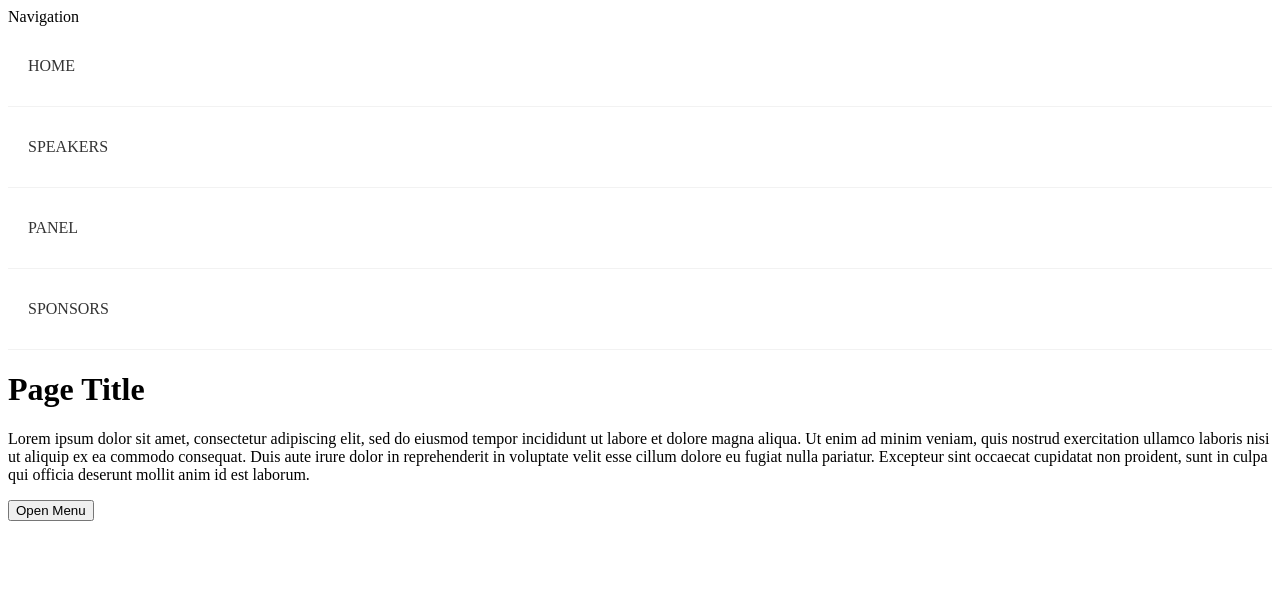
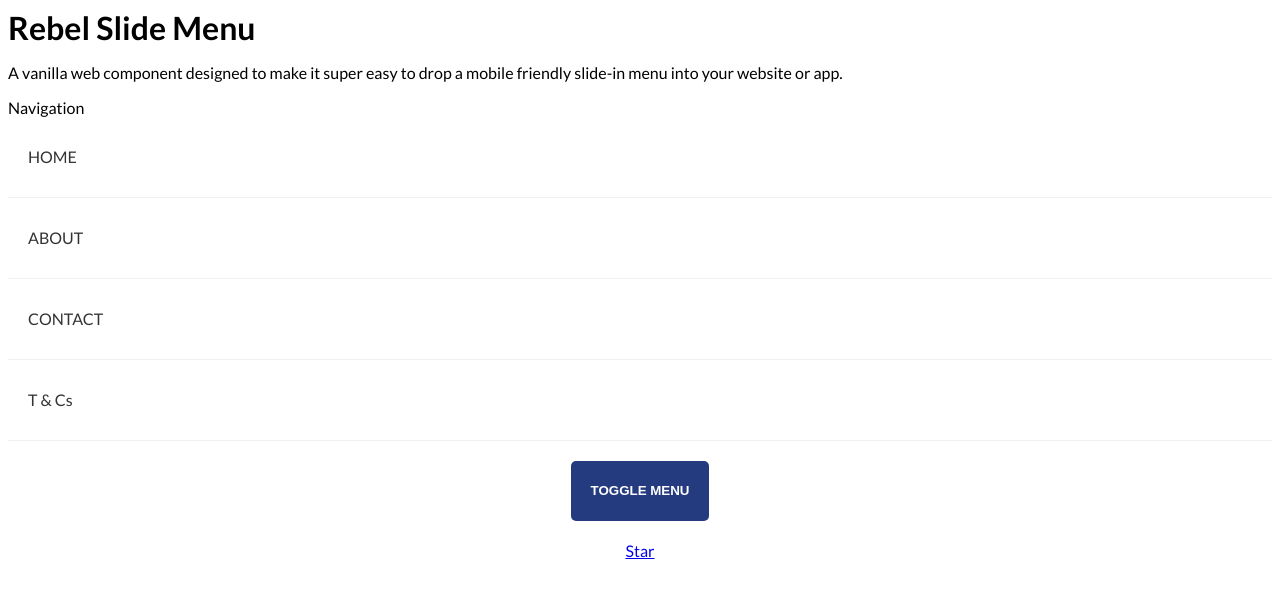
Before and after one commit to RevillWeb/rebel-slide-menu, a website: page index.html in a window 1280 px wide. Drawn offline with Linux system fonts and the light colour scheme.

Commit message:
Update repo

```diff
--- a/index.html
+++ b/index.html
@@ -3,13 +3,32 @@
 <head>
     <meta charset="UTF-8">
     <title>Slide Menu Web Component</title>
-    <script src="polyfills/skatejs-web-components.js"></script>
+    <script src="dependencies/skatejs-web-components.js"></script>
     <script src="dist/rebel-slide-menu.js"></script>
     <style>
-        @import url(https://fonts.googleapis.com/css?family=Oswald:400,300,700);
-        rebel-slide-menu {
-            --font-family: 'Oswald';
-            --header-bg-color: #e23f24;
+        @import url(https://fonts.googleapis.com/css?family=Lato:400,300,700);
+        html {
+            font-family: 'Lato', sans-serif;
+        }
+        h1 {
+            margin: 0;
+        }
+        .btn {
+            background-color: #253b7f;
+            border: none;
+            color: #FFF;
+            padding: 0 20px;
+            line-height: 60px;
+            border-radius: 5px;
+            cursor: pointer;
+            font-weight: 700;
+        }
+        .controls {
+            text-align: center;
+            padding: 20px;
+        }
+        .links {
+            text-align: center;
         }
         rebel-slide-menu ul {
             list-style: none;
@@ -29,30 +48,33 @@
             color: inherit;
         }
         rebel-slide-menu ul li a:hover {
-            color: #e23f24;
-        }
-        /** FOR EDGE/IE which doesn't support CSS variables **/
-        rebel-slide-menu .title {
-            background-color: #e23f24 !important;
+            color: #253b7f;
         }
     </style>
+    <script async defer src="https://buttons.github.io/buttons.js"></script>
 </head>
 <body>
+    <h1>Rebel Slide Menu</h1>
+    <p>A vanilla web component designed to make it super easy to drop a mobile friendly slide-in menu into your website or app.</p>
     <rebel-slide-menu id="menu">
         <span slot="title">Navigation</span>
         <ul slot="content" class="default">
             <li><a href="#">HOME</a></li>
-            <li><a href="#speakers">SPEAKERS</a></li>
-            <li><a href="#panel">PANEL</a></li>
-            <li><a href="#sponsors">SPONSORS</a></li>
+            <li><a href="#about">ABOUT</a></li>
+            <li><a href="#contact">CONTACT</a></li>
+            <li><a href="#tcs">T & Cs</a></li>
         </ul>
     </rebel-slide-menu>
-    <h1>Page Title</h1>
-    <p>Lorem ipsum dolor sit amet, consectetur adipiscing elit, sed do eiusmod tempor incididunt ut labore et dolore magna aliqua. Ut enim ad minim veniam, quis nostrud exercitation ullamco laboris nisi ut aliquip ex ea commodo consequat. Duis aute irure dolor in reprehenderit in voluptate velit esse cillum dolore eu fugiat nulla pariatur. Excepteur sint occaecat cupidatat non proident, sunt in culpa qui officia deserunt mollit anim id est laborum.</p>
-    <button id="open-menu">Open Menu</button>
+    <div class="controls">
+        <button class="btn">TOGGLE MENU</button>
+    </div>
+    <div class="links">
+        <!-- Place this tag where you want the button to render. -->
+        <a class="github-button" href="https://github.com/RevillWeb/rebel-slide-menu" data-icon="octicon-star" data-style="mega" data-count-href="/RevillWeb/rebel-slide-menu/stargazers" data-count-api="/repos/RevillWeb/rebel-slide-menu#stargazers_count" data-count-aria-label="# stargazers on GitHub" aria-label="Star RevillWeb/rebel-slide-menu on GitHub">Star</a>
+    </div>
     <script>
         var $menu = document.querySelector("#menu");
-        document.querySelector("#open-menu").addEventListener("click", function(){
+        document.querySelector(".btn").addEventListener("click", function(){
             if ($menu.isOpen()) {
                 $menu.close();
             } else {
--- a/src/rebel-slide-menu.js
+++ b/src/rebel-slide-menu.js
@@ -46,8 +46,6 @@ class RebelSlideMenu extends HTMLElement {
                     transition: transform 300ms ease-in;
                 }
                 .rebel-slide-menu--container .title {
-                    background-color: #253b7f;
-                    color: #FFF;
                     padding: 0 20px;
                     height: 80px;
                     line-height: 80px;
@@ -71,7 +69,7 @@ class RebelSlideMenu extends HTMLElement {
                 .rebel-slide-menu--frame.open .rebel-slide-menu--container {
                     transform: none;
                 }
-                /** For browsers that support CSS variables **/
+                /** For browsers that support CSS custom properties (i.e. IE/EDGE) **/
                 .rebel-slide-menu--frame > * {
                     font-family: var(--font-family), sans-serif;
                 }
```
Also changed, not shown: package.json (+11 -11 lines), README.md (added), dependencies/skatejs-web-components.js (renamed from polyfills/skatejs-web-components.js), dist/rebel-slide-menu.js.
